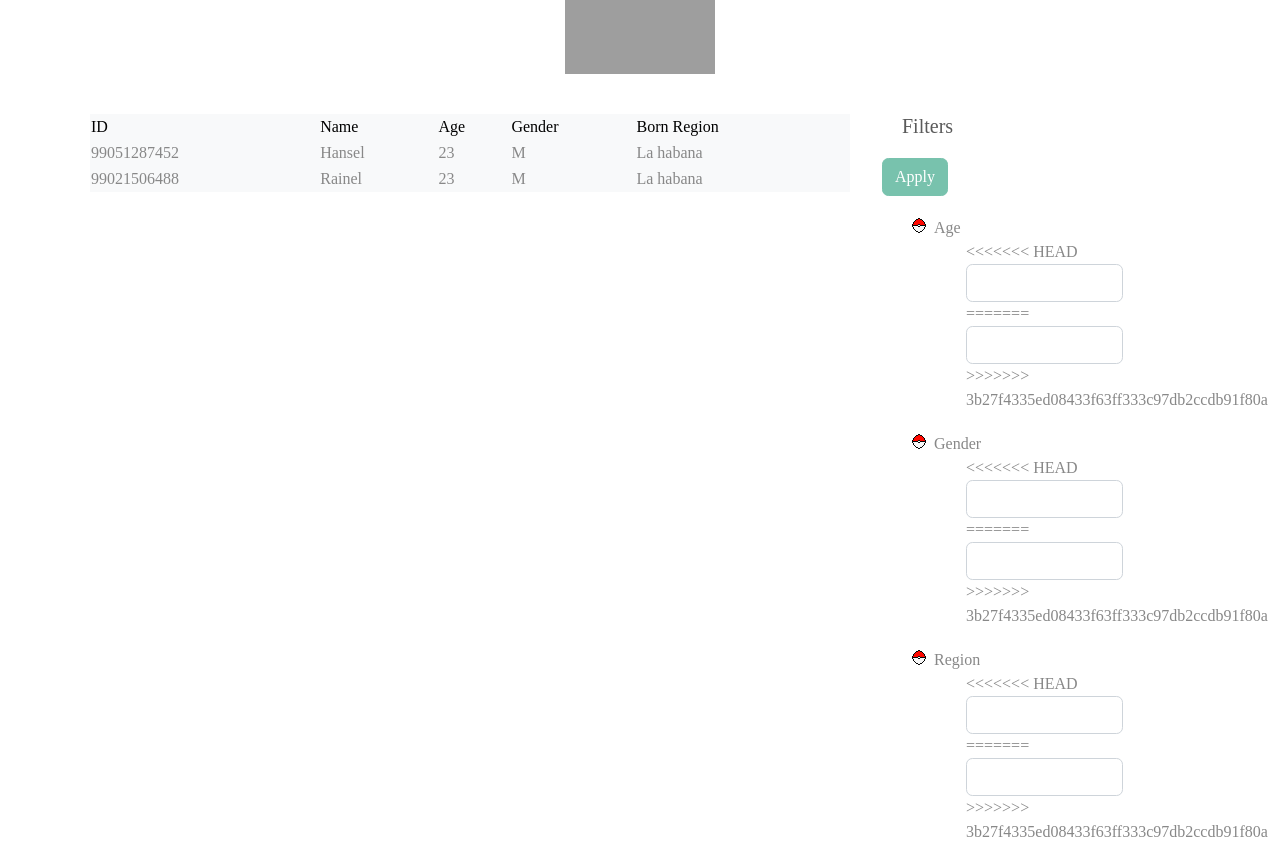
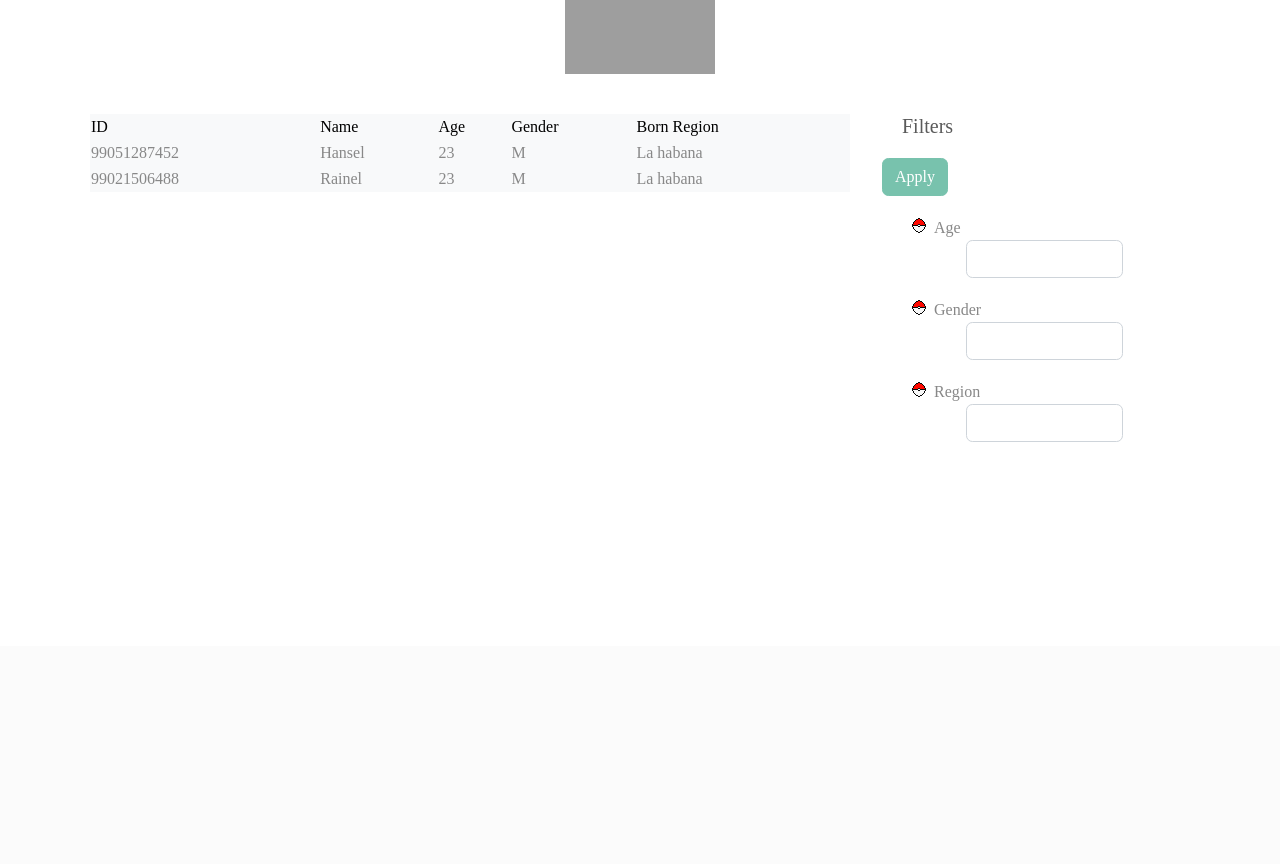
Before and after one commit to karlosA99/pokemon_data-base, a Django app: page /citizen/ in a window 1280 px wide. Shown: the part 154-1018 px from the top of the page. After the commit the page ends 596 px from the top, so only its background shows below. Run offline with Django 4.2, Linux system fonts and the light colour scheme; data comes from the database, SQL or seed files in the repository; some libraries are stand-ins or nearby versions; grey boxes are pictures that could not be loaded.

Commit message:
view filter pokemon...region

```diff
--- a/pokemon/pokemonApp/models.py
+++ b/pokemon/pokemonApp/models.py
@@ -32,6 +32,7 @@ class Community(models.Model):
 
 class City(models.Model):
     id_City = models.OneToOneField(Community,primary_key= True, on_delete= models.CASCADE)
+
 class Village(models.Model):
     id_village = models.OneToOneField(Community, primary_key= True,on_delete= models.CASCADE)
 
--- a/pokemon/pokemonApp/views.py
+++ b/pokemon/pokemonApp/views.py
@@ -1,3 +1,4 @@
+from re import S
 from django.db import reset_queries
 from django.http import HttpResponse, HttpRequest
 from django.shortcuts import render, redirect
@@ -22,7 +23,6 @@ class CitizenList(ListView):
             citizen = citizen.filter(age= int(request.GET["age"]))
         if "gender" in request.GET and request.GET["gender"] != '':
             citizen = citizen.filter(sex= request.GET["gender"])
-
         if "region" in request.GET and request.GET["region"] !='':
             citizen = citizen.filter(born_region__name=request.GET["region"])
 
@@ -43,26 +43,40 @@ class PokemonList(ListView):
     model = Pokemon
     template_name = 'pokemon/pokemon.html'
 
-    # def get(self, request : HttpRequest)-> HttpResponse:
-    #     pokemons = Pokemon.objects.all()
+    def get(self, request : HttpRequest)-> HttpResponse:
+        pokemons = Pokemon.objects.all()
 
-    #     if 'height' in request.GET and request.GET['height'] != '':
-    #         pokemons = pokemns.filter(height= request.GET['height'])
-    #     if 'weight' in request.GET and request.GET['weight'] != '':
-    #         pokemnos = pokemns.filter(weight= request.GET['weight'])
-    #     if 'nature' in request.GET and request.GET['nature'] != '':
-    #         pokemns = pokemns.filter(nature= request.GET['nature'])
-    #     if 'species' in request.GET and request.GET['species'] != '':
-    #         pokemns = pokemns.filter(species__name= request.GET['species'])
-    #     if 'gender' in request.GET and request.GET['gender'] != '':
-    #         pokemns = pokemns.filter(sex= request.GET['gender'])
-    #     if 'is_shiny' in request.GET and request.GET['is_shiny'] != '':
-    #         pokemns = pokemns.filter(shine= request.GET['is_shiny'])
-    #//
+        if 'height' in request.GET and request.GET['height'] != '':
+            pokemons = pokemons.filter(height= request.GET['height'])
+        if 'weight' in request.GET and request.GET['weight'] != '':
+            pokemons = pokemons.filter(weight= request.GET['weight'])
+        if 'nature' in request.GET and request.GET['nature'] != '':
+            pokemons = pokemons.filter(nature= request.GET['nature'])
+        if 'species' in request.GET and request.GET['species'] != '':
+            pokemons = pokemons.filter(species__name= request.GET['species'])
+        if 'gender' in request.GET and request.GET['gender'] != '':
+            pokemons = pokemons.filter(sex= request.GET['gender'])
+        if 'shiny' in request.GET and request.GET['shiny'] != '':
+            pokemons = pokemons.filter(shine= request.GET['shiny'])
+
+        return redirect(pokemons,self.template_name, {'object_list': pokemons})
 
 class CaughtPokemonList(ListView):
     model = CaughtPokemon
     template_name = 'caught_pokemon/caught_pokemon.html'
+
+    def get(self, request : HttpRequest)-> HttpResponse:
+        caughtPokemons = CaughtPokemon.objects.all()
+
+        if 'trainer' in request.GET and request.GET['trainer'] != '':
+            caughtPokemons = caughtPokemons.filter(id_Trainer__name=request.GET['trainer'])
+        if 'pokeball' in request.GET and request.GET['trainer'] != '':
+            caughtPokemons = caughtPokemons.filter(pokeball=request.GET['pokeball'])
+        if 'caugth_level' in request.GET and request.GET['caught_level'] != '':
+            caughtPokemons = caughtPokemons.filter(caught_level=int(request.GET['caught_level']))
+        if 'actual_level' in request.GET and request.GET['actual_level'] != '':
+            caughtPokemons = caughtPokemons.filter(actual_level=int(request.GET['actual_level']))
+
 
 class Community(ListView):
     model = Community
@@ -89,13 +103,34 @@ class GymList(ListView):
     model = Gym
     template_name = 'gym/gym.html'
 
+    def get(self, request: HttpRequest)->HttpResponse:
+        gym = Gym.objects.all()
+
+        if 'gym_name' in request.GET and request.GET['gym_name'] != '':
+            gym = gym.filter(name=request.GET['gym_name'])
+        if 'element' in request.GET and request.GET['element'] != '':
+            gym = gym.filter(element_name__name=request.GET['element'])
+
+        return render(request,self.template_name, {'object_list' : gym})
+
 class MotionList(ListView):
     model = Gym
     template_name = 'motion/motion.html'
 
+    def get(self,request : HttpRequest)-> HttpResponse:
+        motion = Motion.objects.all()
+
+        if 'name' in request.GET and request.GET['name'] != '':
+            motion = motion.filter(name=request.GET['name'])
+        if 'element' in request.GET and request.GET['element'] != '':
+            motion = motion.filter(element_name__name=request.GET['element'])
+
+        return render(request,self.template_name, {'object_list' : motion})
+
 class SpeciesList(ListView):
     model = Gym
     template_name = 'species/species.html'
+
 
 class DuelList(ListView):
     model = Duel
--- a/pokemon/templates/citizen/citizen.html
+++ b/pokemon/templates/citizen/citizen.html
@@ -152,33 +152,20 @@
                 <li class="sub-menu poke marg">Age</a>
                   <ul>
                     <li>
-<<<<<<< HEAD
                       <input type="text" class="form-control" size="15" maxlength="30" name="age">
-=======
-                      <input type="text" class="form-control" size="15" maxlength="30" placeholder="" name="age">
->>>>>>> 3b27f4335ed08433f63ff333c97db2ccdb91f80a
                     </li>
                   </ul>
                 </li>
                 <li class="sub-menu poke marg">Gender</a>
                   <ul>
-<<<<<<< HEAD
                     <li>
                       <input type="text" class="form-control" size="15" maxlength="1" name="gender">
-=======
-                     <li>
-                      <input type="text" class="form-control" size="15" maxlength="1" placeholder="" name="gender">
->>>>>>> 3b27f4335ed08433f63ff333c97db2ccdb91f80a
                     </li>
                   </ul>
                 <li class="sub-menu poke marg">Region</a>
                   <ul>
                     <li>
-<<<<<<< HEAD
                       <input type="text" class="form-control" size="15" maxlength="30" name="region">
-=======
-                      <input type="text" class="form-control" size="15" maxlength="30" placeholder=""  name="region">
->>>>>>> 3b27f4335ed08433f63ff333c97db2ccdb91f80a
                     </li>
                   </ul>
                 </li>
```
